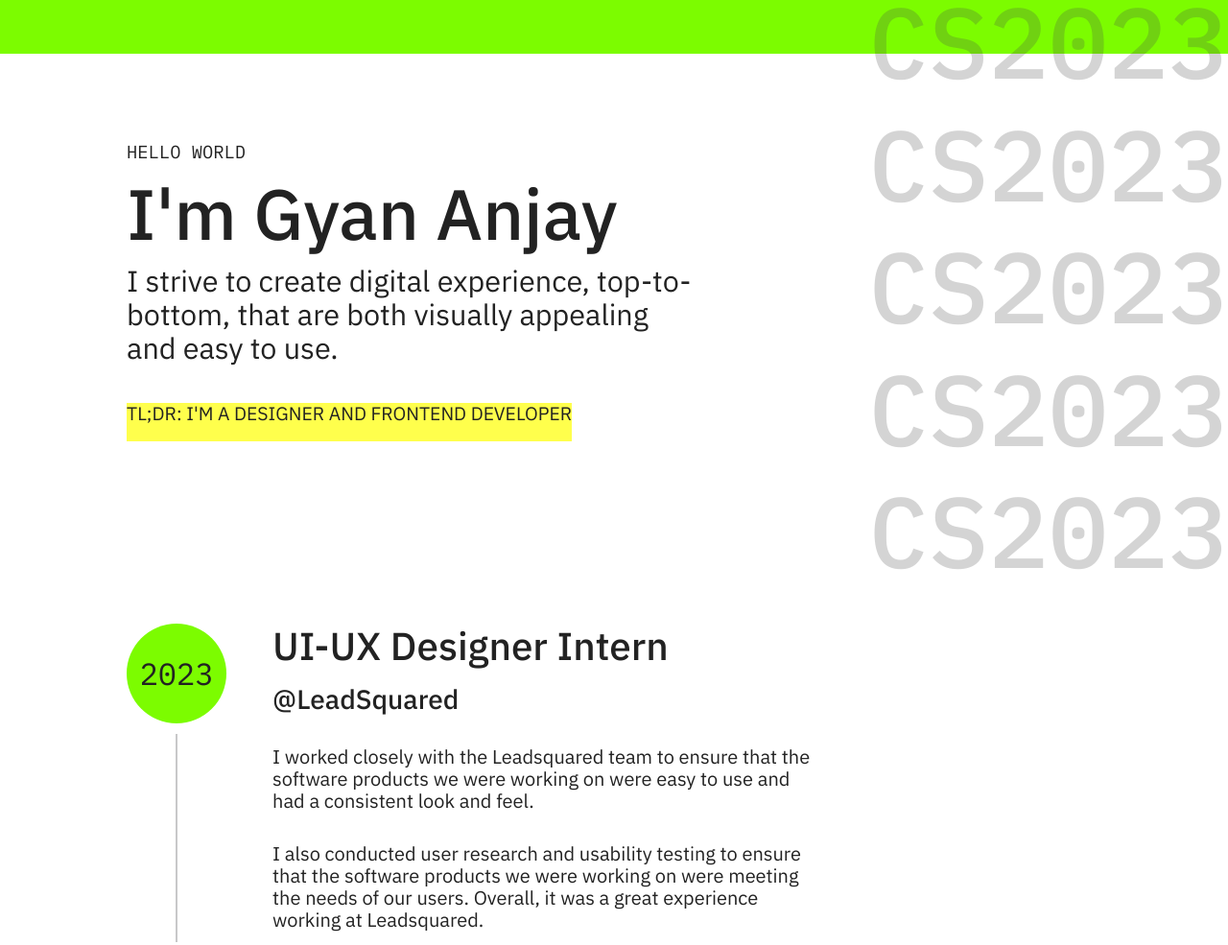
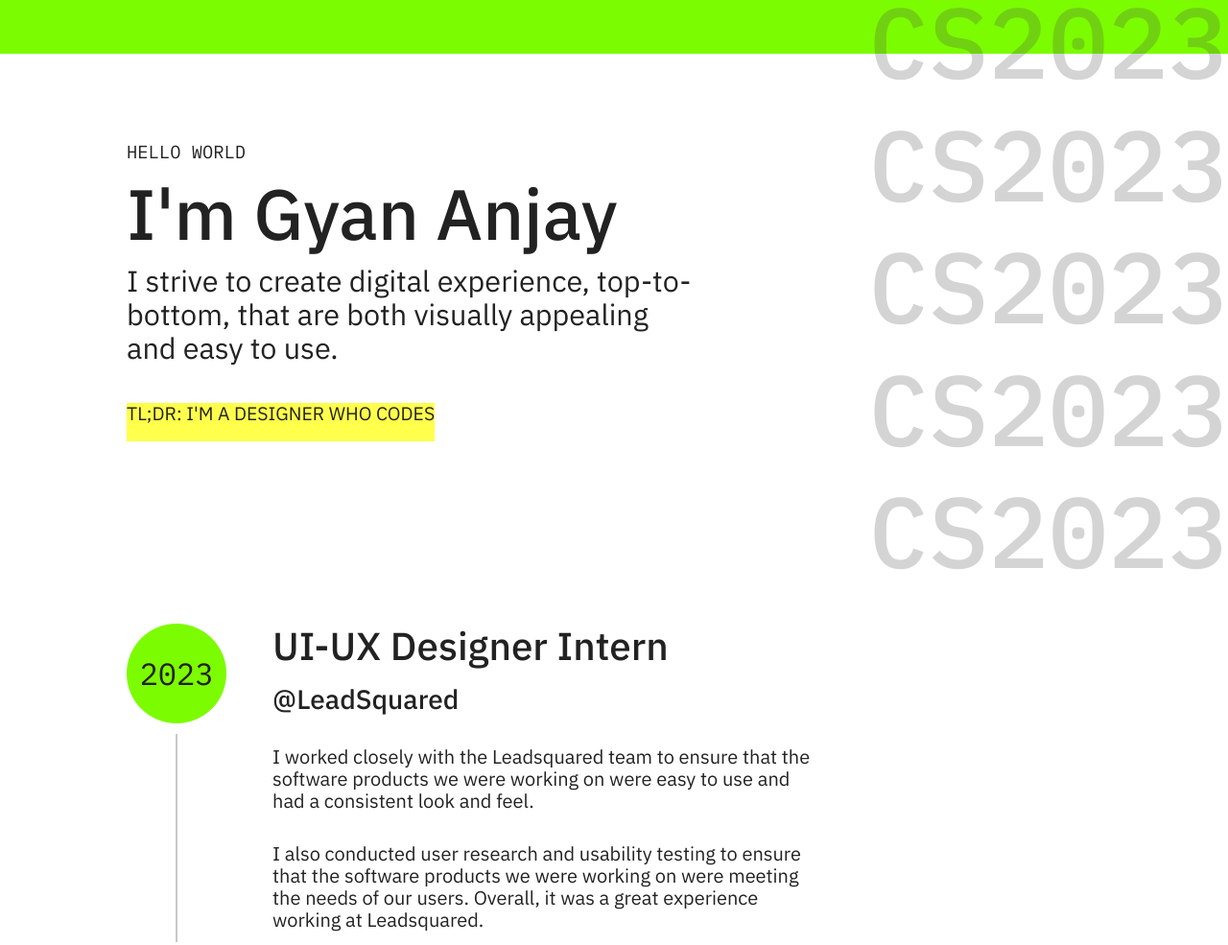
Before and after one commit to BepBop/BepBop.github.io, a website built with Parcel: page index.html in a window 1280 px wide. Shown: the top 985 px of the page at 96% size. Built offline with nearby package versions, Linux system fonts and the light colour scheme.

Commit message:
Update index.html

```diff
--- a/index.html
+++ b/index.html
@@ -50,7 +50,7 @@
 
     <div class="grid">
         <div id="tl.dr">
-            TL;DR: I'm a Designer And frontend developer
+            TL;DR: I'm a Designer Who Codes
         </div>
     </div>
 
```
